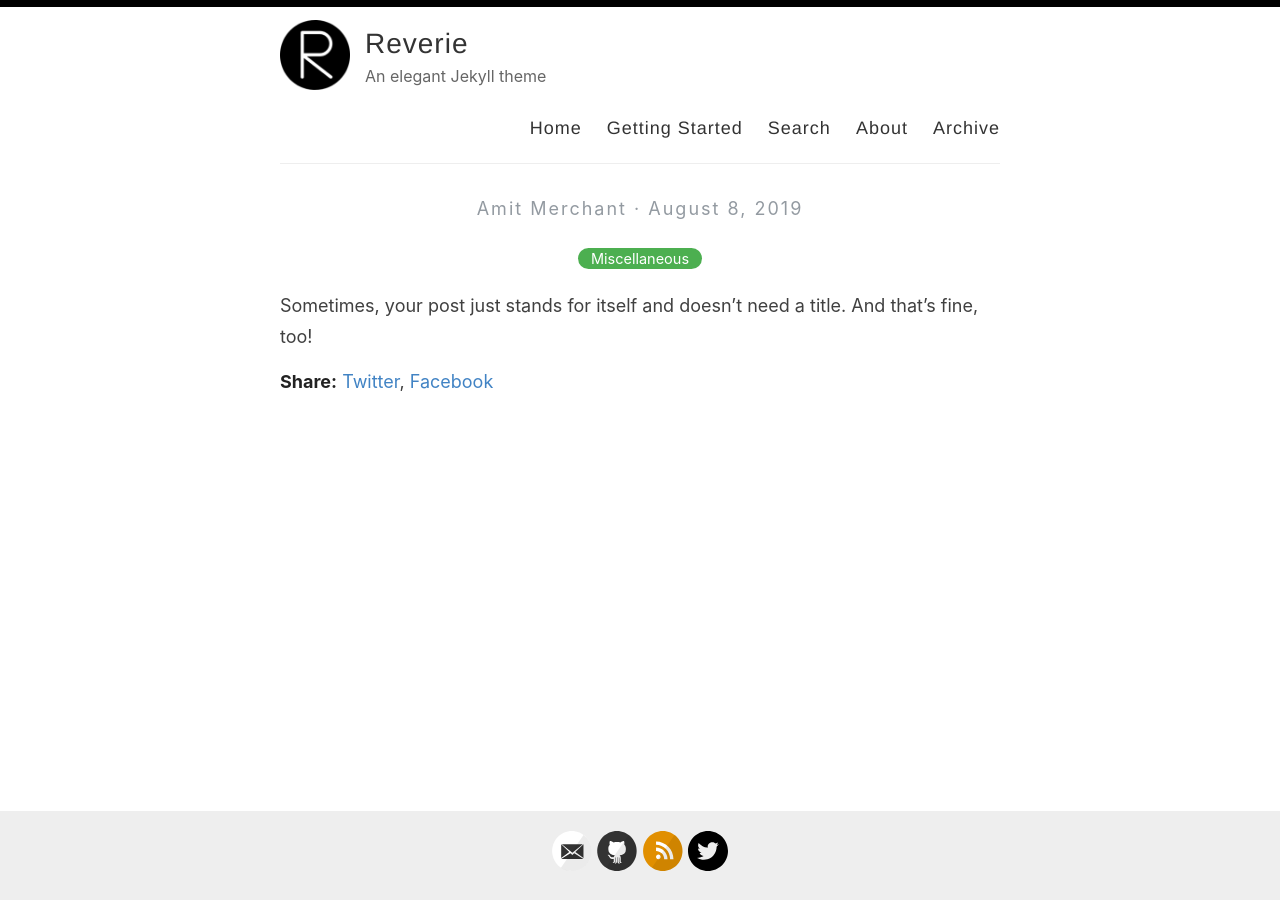
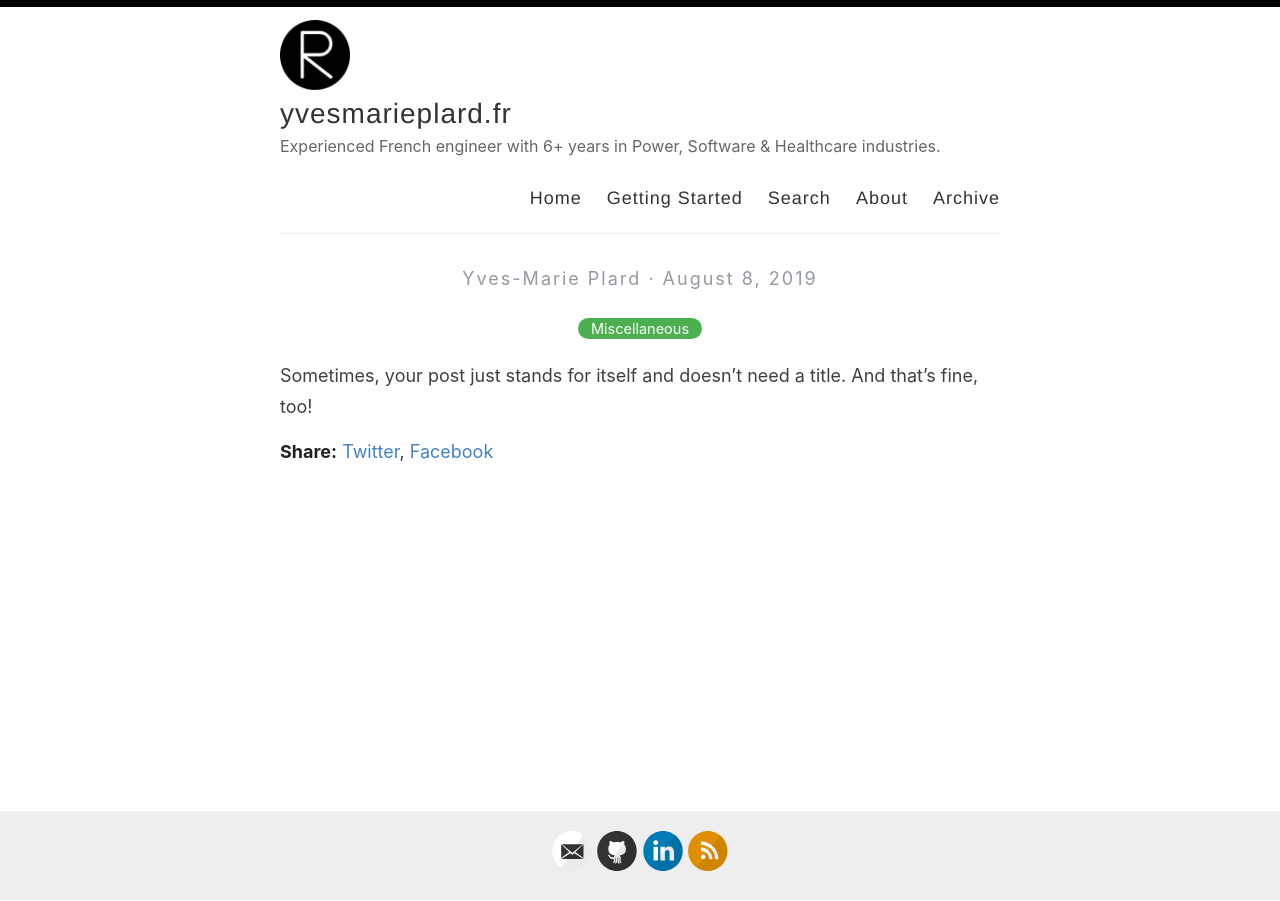
Before and after one commit to yvesmarieplard/yvesmarieplard.github.io, a Jekyll site: the page built from _posts/2019-08-08-no-title-posts.md, in a window 1280 px wide. Built offline with Jekyll 4.4.1, drawn with Linux system fonts in a browser that asks for light colours.

Commit message:
config updates

```diff
--- /dev/null
+++ b/CNAME
@@ -0,0 +1 @@
+yvesmarieplard.fr
--- a/_config.yml
+++ b/_config.yml
@@ -3,13 +3,13 @@
 #
 
 # Name of your site (displayed in the header)
-name: Reverie
+name: yvesmarieplard.fr
 
 # Name of the author
-author: Amit Merchant
+author: Yves-Marie Plard
 
 # Short bio or description (displayed in the header)
-description: An elegant Jekyll theme
+description: Experienced French engineer with 6+ years in Power, Software & Healthcare industries.
 
 # URL of your avatar or profile pic (you could use your GitHub profile pic)
 avatar: /images/reverie.png
@@ -21,41 +21,40 @@ avatar: /images/reverie.png
 # Includes an icon in the footer for each username you enter
 footer-links:
   dribbble:
-  email: amit.d.merchant@gmail.com
+  email: ymplard@gmail.com
   facebook:
   flickr:
-  github: amitmerchant1990/reverie
+  github: yvesmarieplard
   instagram:
-  linkedin:
+  linkedin: yvesmarieplard
   pinterest:
   rss: rss
-  twitter: amit_merchant
+  twitter:
   stackoverflow:
   youtube: # channel/<your_long_string> or user/<user-name>
   googleplus: # anything in your profile username that comes after plus.google.com/
   playconsole:
-  mastodon: # <your-mastodon-instance>/@<your-user-name> eg. fosstodon.org/@username
 
 # Enter your Disqus shortname (not your username) to enable commenting on posts
 # You can find your shortname on the Settings page of your Disqus account
 disqus:
 
 # Enter your Google Analytics web tracking code (e.g. UA-2110908-2) to activate tracking
-google_analytics: UA-43339302-11
+google_analytics:
 
 # For newer "GA4" analytics, use the following instead of the "UA" entry above
 #google_analytics_ga4: G-GABC1DEFG
 
 # Your website URL (e.g. http://amitmerchant1990.github.io or http://www.amitmerchant.com)
 # Used for Sitemap.xml and your RSS feed
-url: http://www.amitmerchant.com/reverie
-enforce_ssl: https://www.amitmerchant.com/reverie
+url: http://www.yvesmarieplard.github.io
+enforce_ssl: https://www.yvesmarieplard.github.io
 
 # If you're hosting your site at a Project repository on GitHub pages
 # (http://yourusername.github.io/repository-name)
 # and NOT your User repository (http://yourusername.github.io)
 # then add in the baseurl here, like this: "/repository-name"
-baseurl: "/reverie"
+baseurl: ""
 
 #
 # !! You don't need to change any of the configuration flags below !!
```
